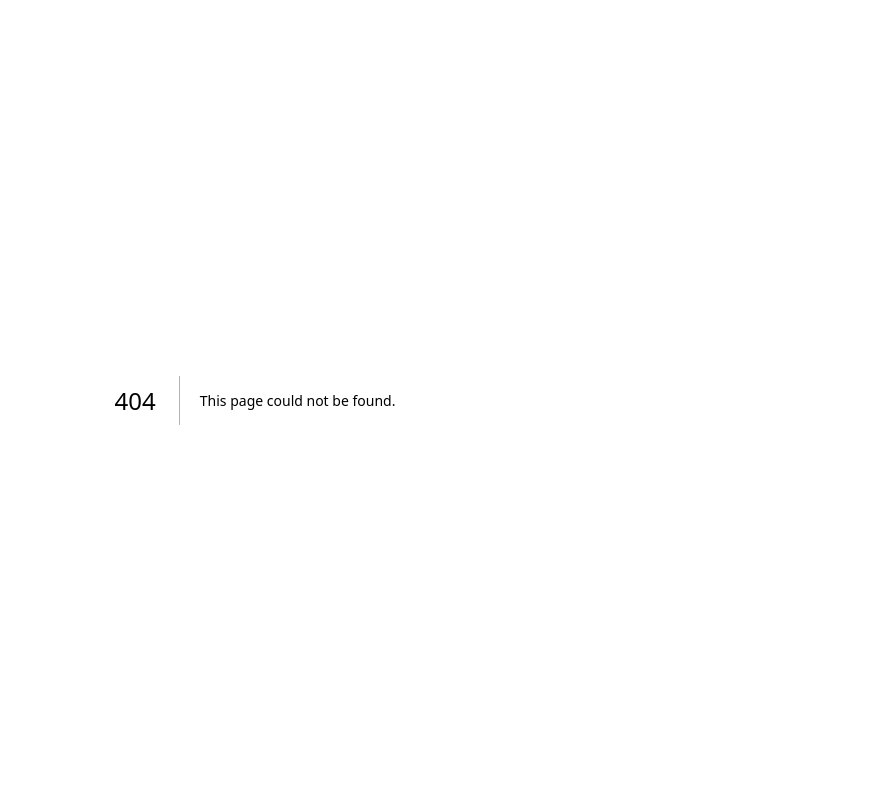
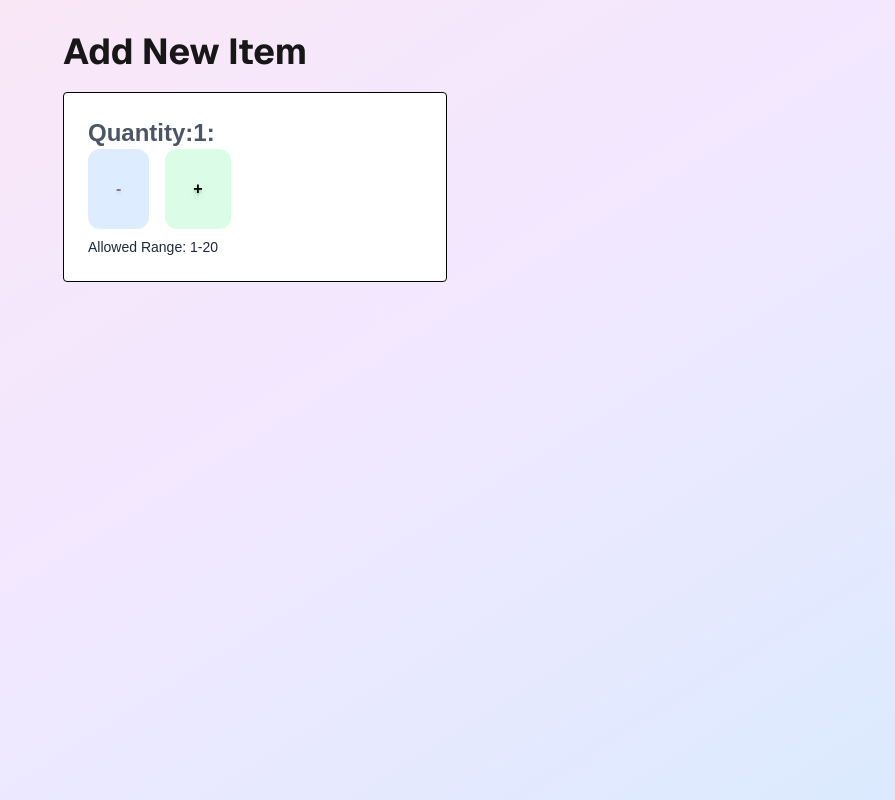
Before and after one commit to edwinolaez/cprg306, a Next.js app in the folder assignments/: page /week-5 in a window 1280 px wide. Before the commit this address had no page. Shown: the whole page, without its empty margins (385-1280 px from the left). Built offline with nearby package versions, Linux system fonts and the light colour scheme.

Commit message:
Created the link button for week-5 assignment, created page and new item file

```diff
--- a/assignments/app/page.js
+++ b/assignments/app/page.js
@@ -48,6 +48,12 @@ export default function Page() {
           >
             Week 4
           </Link>
+          <Link
+            href="/week-5"
+            className="flex-1 min-w-[150px] text-center py-3 px-4 bg-pink-200 text-gray-700 rounded-md hover:bg-pink-300 transition-colors duration-200"
+          >
+            Week 5
+          </Link>
           {/* Add more weeks here as needed */}
         </section>
       </div>
--- /dev/null
+++ b/assignments/app/week-5/new-item.js
@@ -0,0 +1,34 @@
+"use client";
+import { useState } from "react";
+
+
+export default function NewItem(){
+  const [quantity, setQuantity]= useState(1);
+
+const increment = () => {
+    if(quantity < 20) {
+      setQuantity(quantity +1);
+    }
+  };
+   const decrement = () => {
+    if(quantity > 1) {
+      setQuantity(quantity -1);
+    }
+   };
+
+  return (
+      <div className="flex flex-col ">
+        <p className="text-2xl font-bold text-gray-600">Quantity:
+            <span className='text-2xl font-bold text-gray-600'>{quantity}:</span>
+        </p>
+       <div className="flex gap-4">
+        <button onClick={decrement}
+         disabled={quantity===1}
+        className={`text-shadow-lg font-bold bg-blue-200 text-black px-7 py-7 rounded-xl cursor-pointer hover:bg-fuchsia-200 hover:shadow-lg transition ease-linear duration-200 ${quantity ===1 ? "opacity-50": "" }`}> - </button>
+        <button onClick={increment}
+        disabled={quantity===20}
+        className={`text-shadow-lg font-bold bg-green-100 text-black px-7 py-7 rounded-xl cursor-pointer hover:bg-amber-200 hover:shadow-lg transition ease-linear duration-200 ${quantity===20 ? "opacity-50" : "" }`}> + </button>
+        </div>
+      </div>
+  );
+}
--- /dev/null
+++ b/assignments/app/week-5/page.js
@@ -0,0 +1,18 @@
+"use client"
+import NewItem from './new-item';
+
+export default function Page () {
+  return (
+    <main className='min-h-screen p-8 flex justify-center bg-gradient-to-br from-pink-100 via-purple-100 to-blue-100'>
+      <div>
+        <h1 className='text-shadow-blue-800  font-sans text-4xl font-bold mb-5'> Add New Item</h1>
+        <section className='rounded border border-black p-6 bg-white box-border w-96'>
+        <NewItem/>
+        <div>
+          <p className='mt-2 text-sm text-gray-800'>Allowed Range: 1-20</p>
+        </div>
+        </section>
+      </div>
+    </main>
+  );
+}
```
